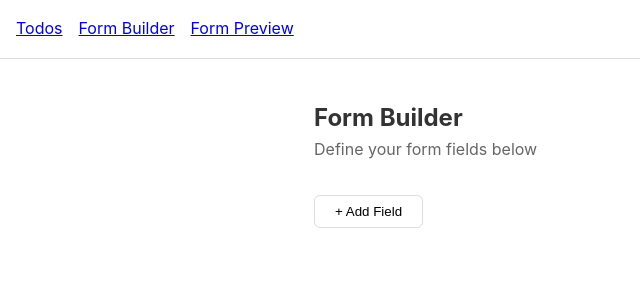
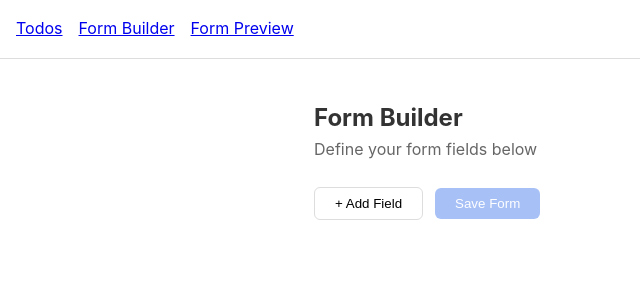
Before and after one commit to sohelreza/questionpro-assignment, a React (Vite) app: page /form-builder in a window 1280 px wide. Shown: the top 300 px of the page, without its empty margins (0-640 px from the left). Built offline with nearby package versions, Linux system fonts and the light colour scheme.

Commit message:
feat: save form config to localStorage

```diff
--- a/src/pages/FormBuilder/FormBuilder.jsx
+++ b/src/pages/FormBuilder/FormBuilder.jsx
@@ -14,7 +14,18 @@ const INPUT_TYPES = [
 const needsOptions = (type) => type === "select" || type === "radio";
 
 function FormBuilder() {
-  const [fields, setFields] = useState([]);
+  const [fields, setFields] = useState(() => {
+    const saved = localStorage.getItem("formConfig");
+    if (saved) {
+      try {
+        return JSON.parse(saved);
+      } catch (e) {
+        console.log("Failed to parse saved form config");
+      }
+    }
+    return [];
+  });
+  const [saveMessage, setSaveMessage] = useState("");
 
   const addField = () => {
     setFields([
@@ -33,6 +44,12 @@ function FormBuilder() {
 
   const removeField = (id) => {
     setFields(fields.filter((field) => field.id !== id));
+  };
+
+  const saveForm = () => {
+    localStorage.setItem("formConfig", JSON.stringify(fields));
+    setSaveMessage("Form saved successfully!");
+    setTimeout(() => setSaveMessage(""), 2000);
   };
 
   return (
@@ -123,6 +140,14 @@ function FormBuilder() {
         </div>
       ))}
 
+      <div
+        style={{
+          display: "flex",
+          gap: "12px",
+          alignItems: "center",
+          marginTop: "16px",
+        }}
+      >
         <button
           onClick={addField}
           style={{
@@ -131,11 +156,31 @@ function FormBuilder() {
             borderRadius: "6px",
             background: "#fff",
             cursor: "pointer",
-          marginTop: "8px",
           }}
         >
           + Add Field
         </button>
+        <button
+          onClick={saveForm}
+          disabled={fields.length === 0}
+          style={{
+            padding: "8px 20px",
+            border: "none",
+            borderRadius: "6px",
+            background: "#2563eb",
+            color: "#fff",
+            cursor: "pointer",
+            opacity: fields.length === 0 ? 0.4 : 1,
+          }}
+        >
+          Save Form
+        </button>
+        {saveMessage && (
+          <span style={{ color: "#15713d", fontSize: "0.9rem" }}>
+            {saveMessage}
+          </span>
+        )}
+      </div>
     </div>
   );
 }
```
Lines whose indentation alone changed are shown as unchanged.
